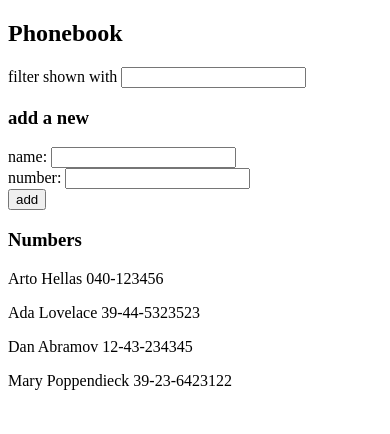
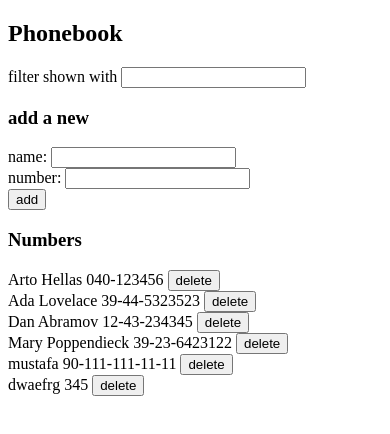
Before and after one commit to mstfsaglam/fullstackopen, a React (Vite) app in the folder part2/phonebook/: page / in a window 390 px wide. Shown: the top 434 px of the page. Built offline with nearby package versions, Linux system fonts and the light colour scheme; data requests are answered from the project's data file.

Commit message:
feat: implement update and delete operations to phonebook

```diff
--- a/part2/phonebook/db.json
+++ b/part2/phonebook/db.json
@@ -19,6 +19,16 @@
       "name": "Mary Poppendieck",
       "number": "39-23-6423122",
       "id": "4"
+    },
+    {
+      "id": "e4af",
+      "name": "mustafa",
+      "number": "90-111-111-11-11"
+    },
+    {
+      "id": "938d",
+      "name": "dwaefrg",
+      "number": "345"
     }
   ]
 }
--- a/part2/phonebook/src/App.jsx
+++ b/part2/phonebook/src/App.jsx
@@ -26,14 +26,15 @@ import personsService from './services/persons'
   )
  }
 
-  const Persons = ({showPersons}) => {
+  const Persons = ({showPersons, deletePerson}) => {
     return (
       <div>
         {showPersons.map(person =>
-        <p key={person.id}>
+        <div key={person.id}>
           {person.name + ' '}
-          {person.number}
-        </p>)}
+          {person.number + ' '}
+        <button onClick={() => deletePerson(person)}>delete</button>
+        </div>)}
       </div>
     )
   }
@@ -55,26 +56,61 @@ const App = () => {
 
   const handleFormSubmit = (event) => {
     event.preventDefault();
+    const cleanedNewName = newName.trim();
+    const cleanedNewNumber = newNumber.trim();
     // Checks if new person is in same name at persons list
-    const isNameExists = persons.some(person => person.name === newName.trim());
+    const isNameExists = persons.some(person => person.name === cleanedNewName);
 
     if (!isNameExists) {
       const newPerson = {
-          name: newName.trim(),
-          number: newNumber.trim()
+          name: cleanedNewName,
+          number: cleanedNewNumber
         }
 
-      personsService
+      return personsService
         .create(newPerson)
         .then(returnedPerson => {
-          setPersons(persons.concat(returnedPerson));
+          setPersons(prev => prev.concat(returnedPerson));
+          setNewName('');
+          setNewNumber('');
         })
     }
-    else {
-      alert(`${newName} is already added to phonebook`)
+
+    const isConfirmed = window.confirm(`${newName} is already added to phonebook, replace the old number with a new one?`);
+
+    if(isConfirmed) {
+      const updatedPerson = {
+        ...persons.find(person => person.name === cleanedNewName),
+        number: cleanedNewNumber
       }
+
+      return personsService
+        .update(updatedPerson)
+        .then(returnedPerson => {
+          setPersons(prev => prev.map(person => person.id === returnedPerson.id ? returnedPerson : person))
           setNewName('');
           setNewNumber('');
+        })
+        .catch(() => {
+          alert('This person could be already deleted from server')
+        })
+    }
+
+  }
+
+  const handleDeleteClick = (clickedPerson) => {
+    const confirmDelete = window.confirm(`Delete ${clickedPerson.name} ?`);
+
+    if(confirmDelete){
+      return personsService
+        .deletePerson(clickedPerson.id)
+        .then(() => {
+          setPersons(prev => prev.filter(person => person.id !== clickedPerson.id))
+        })
+        .catch(() => {
+          alert('This person could be already deleted from server')
+        })
+    }
   }
 
   const handleNameInput = (event) => {
@@ -103,7 +139,7 @@ const App = () => {
         newNumber={newNumber} handleNumberInput={handleNumberInput}
       />
       <h3>Numbers</h3>
-      <Persons showPersons={showPersons}/>
+      <Persons deletePerson={handleDeleteClick} showPersons={showPersons}/>
     </div>
   )
 }
--- a/part2/phonebook/src/services/persons.js
+++ b/part2/phonebook/src/services/persons.js
@@ -7,9 +7,18 @@ const getAll = () => {
   return request.then(response => response.data);
 }
 
-const create = (newObject) => {
+const create = newObject => {
   const request = axios.post(baseUrl, newObject);
   return request.then(response => response.data);
 }
 
-export default { getAll, create };
+const deletePerson = id => {
+  return axios.delete(`${baseUrl}/${id}`);
+}
+
+const update = person => {
+  const request = axios.put(`${baseUrl}/${person.id}`, person);
+  return request.then(response => response.data);
+}
+
+export default { getAll, create, deletePerson, update };
```
Lines whose indentation alone changed are shown as unchanged.
